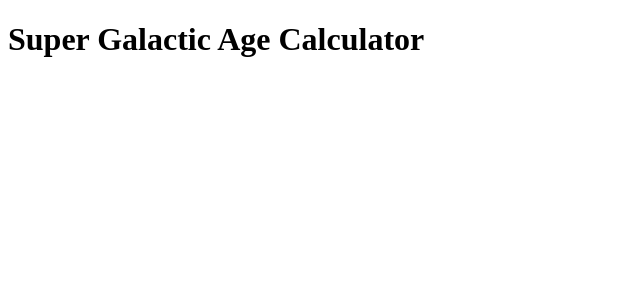
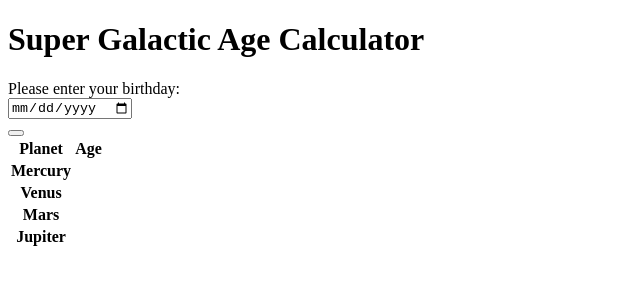
Before and after one commit to computej/fdte_planet_age_calculator, a website built with webpack: page src/index.html in a window 1280 px wide. Shown: the whole page, without its empty margins (0-640 px from the left). Built offline with nearby package versions, Linux system fonts and the light colour scheme.

Commit message:
start adding table

```diff
--- a/src/index.html
+++ b/src/index.html
@@ -6,5 +6,38 @@
 </head>
 <body>
   <h1>Super Galactic Age Calculator</h1>
+  <form id="age-form">
+    <div>Please enter your birthday:</div> <input type="date" name="birthday-input" id="birthday-input">
+    <br>
+    <button type="submit"></button>
+  </form>
+  <span id="timespan-display">
+    <table>
+      <thead>
+        <tr>
+          <th scope="row">Planet</th>
+          <th scope="row">Age</th>
+        </tr>
+      </thead>
+      <tbody>
+        <tr>
+          <th scope="row">Mercury</th>
+          <td id="timespan-mercury"></td>
+        </tr>
+        <tr>
+          <th scope="row">Venus</th>
+          <td id="timespan-venus"></td>
+        </tr>
+        <tr>
+          <th scope="row">Mars</th>
+          <td id="timespan-mars"></td>
+        </tr>
+        <tr>
+          <th scope="row">Jupiter</th>
+          <td id="timespan-jupiter"></td>
+        </tr>
+      </tbody>
+    </table>
+  </span>
 </body>
 </html>
--- a/src/index.js
+++ b/src/index.js
@@ -1,3 +1,4 @@
+//TODO: move this object to its own file
 export class UserAgeObject {
   constructor(dateOne,dateTwo) {
       this.firstDate = dateOne;
```
